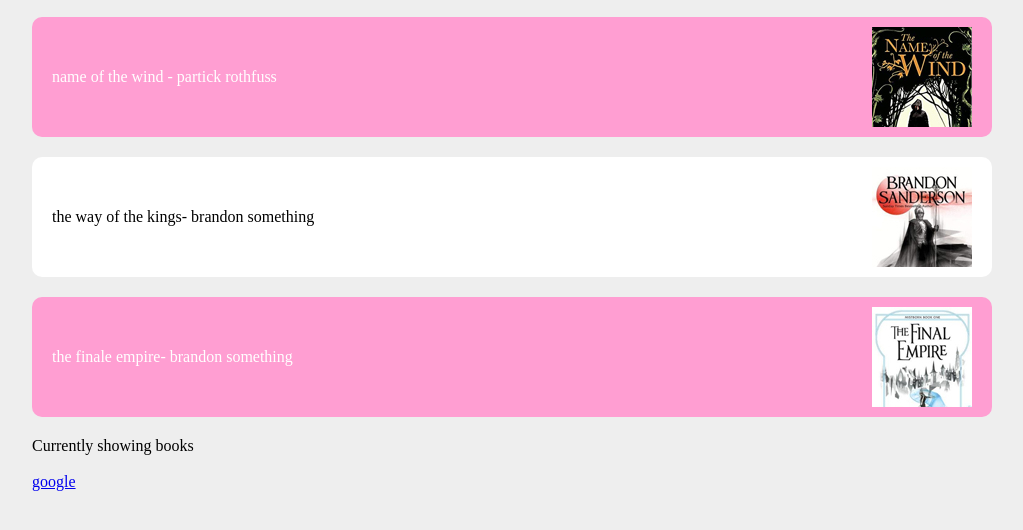
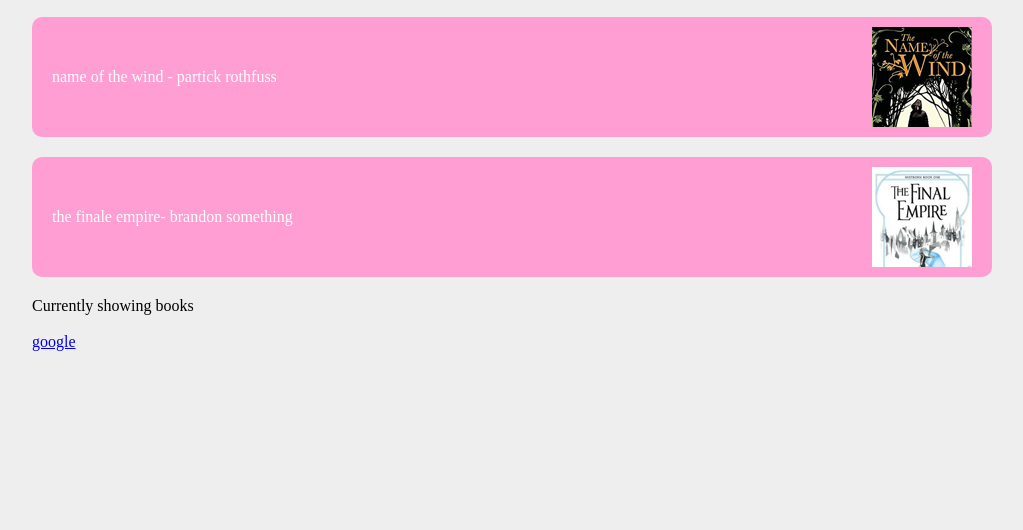
Before and after one commit to Jaz-ma/vue-firebase, a plain HTML site: page index.html in a window 1280 px wide. Shown: the part 104-634 px from the top of the page, without its empty margins (128-1151 px from the left). Drawn offline with nearby package versions, Linux system fonts and the light colour scheme.

Commit message:
computed properties to filter fav books

```diff
--- a/app.js
+++ b/app.js
@@ -16,9 +16,17 @@ methods:{
     },
     toggleFav(book){
         book.isFav=!book.isFav
+    },
+
+
+},
+
+computed:{
+    filteredBooks(){
+        return this.books.filter((book)=> book.isFav)
     }
+}
 
-}
 })
 
 app.mount('#app')
--- a/index.html
+++ b/index.html
@@ -47,7 +47,7 @@
     </button>
     <div v-if="showBooks">
         <ul>
-            <li v-for="book in books" :class="{ fav: book.isFav}" @dblclick="toggleFav(book)">
+            <li v-for="book in filteredBooks" :class="{ fav: book.isFav}" @dblclick="toggleFav(book)">
                 <p>
                     {{book.title}}- {{book.author}}
                 </p>
```
